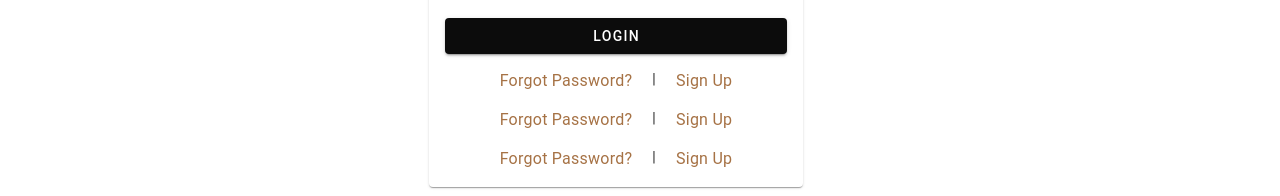
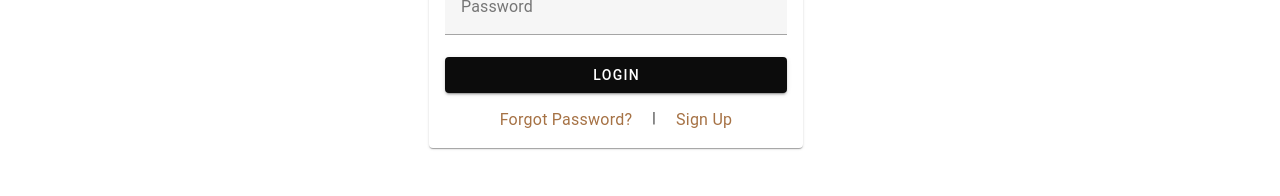
Before and after one commit to Twist1154/E-commerce-front-end, a Vue app: page /loginpage in a window 1280 px wide. Shown: the part 604-800 px from the top of the page. Built offline with nearby package versions, Linux system fonts and the light colour scheme.

Commit message:
jims part

```diff
--- a/src/pages/LoginPage.vue
+++ b/src/pages/LoginPage.vue
@@ -60,38 +60,6 @@
                     Forgot Password?
                   </router-link>
                   <span class="link-separator"> | </span> <!-- Optional separator -->
-                  <router-link to="/register" class="sign-up">
-                    Sign Up
-                  </router-link>
-                </div>
-
-                <!-- Display error messages in an alert if login fails -->
-                <v-alert v-if="errorMessage" type="error" dense outlined>
-                  {{ errorMessage }}
-                </v-alert>
-
-                <!-- Link for Forgot Password and Sign Up -->
-                <div class="links">
-                  <router-link to="/reset-password" class="forgot-password">
-                    Forgot Password?
-                  </router-link>
-                  <span class="link-separator"> | </span> <!-- Optional separator -->
-                  <router-link to="/register" class="sign-up">
-                    Sign Up
-                  </router-link>
-                </div>
-
-                <!-- Display error messages in an alert if login fails -->
-                <v-alert v-if="errorMessage" type="error" dense outlined>
-                  {{ errorMessage }}
-                </v-alert>
-
-                <!-- Link for Forgot Password and Sign Up -->
-                <div class="links">
-                  <router-link to="/reset-password" class="forgot-password">
-                    Forgot Password?
-                  </router-link>
-                  <span class="link-separator"> | </span>
                   <router-link to="/register" class="sign-up">
                     Sign Up
                   </router-link>
```
